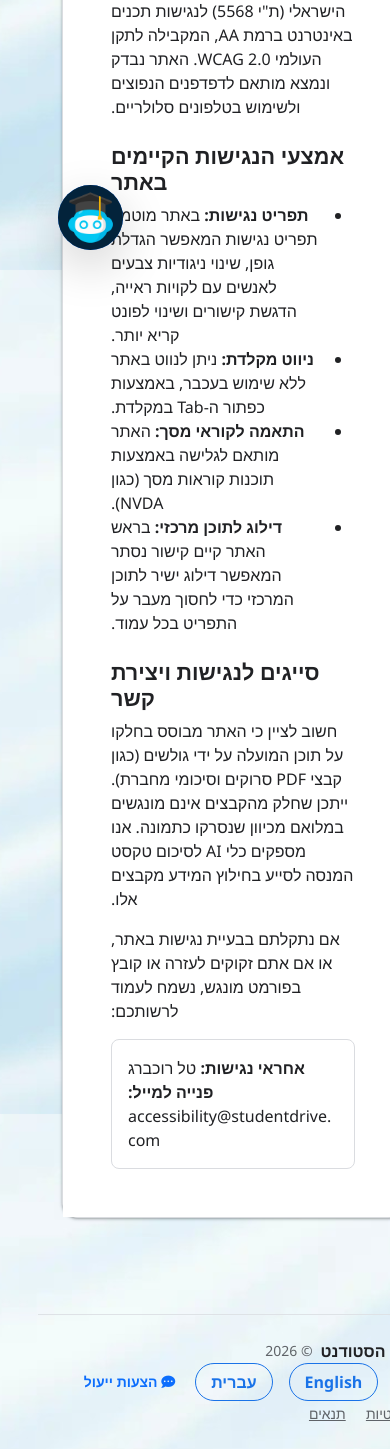
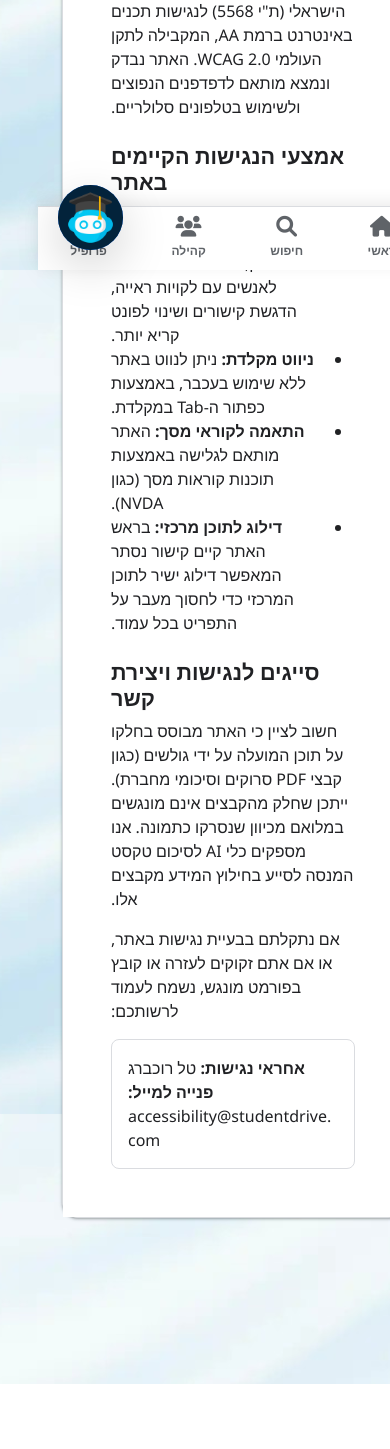
Before and after one commit to tal6456/Student_drive, a Django app: page /accessibility/ in a window 390 px wide. Shown: the part 574-2023 px from the top of the page. After the commit the page ends 1958 px from the top, so only its background shows below. Run offline with Django 5.2, Linux system fonts and the light colour scheme; some libraries are stand-ins or nearby versions.

Commit message:
21.3 22:20 שינוי משפט

```diff
--- a/core/templates/core/base.html
+++ b/core/templates/core/base.html
@@ -3,7 +3,7 @@
 <html lang="he" dir="rtl">
 <head>
     <meta charset="UTF-8">
-    <meta name="viewport" content="width=device-width, initial-scale=1.0, maximum-scale=1.0, user-scalable=no">
+    <meta name="viewport" content="width=device-width, initial-scale=1.0, maximum-scale=1.0, user-scalable=no, viewport-fit=cover">
     <title>{% block title %}בית הסטודנט{% endblock %}</title>
 
     <link rel="apple-touch-icon" href="{% static 'icon-192.png' %}">
@@ -24,6 +24,40 @@
 
     {% block extra_css %}
     <style>
+        /* --- תפריט תחתון לאפליקציה במובייל --- */
+        .mobile-bottom-nav {
+            position: fixed;
+            bottom: 0;
+            left: 0;
+            width: 100%;
+            background-color: var(--gd-card, #ffffff);
+            box-shadow: 0 -4px 15px rgba(0,0,0,0.08);
+            display: flex;
+            justify-content: space-around;
+            padding: 10px 0 calc(10px + env(safe-area-inset-bottom)); /* תמיכה באייפונים החדשים */
+            z-index: 1050;
+            border-top: 1px solid var(--gd-border, #eeeeee);
+        }
+        .mobile-bottom-nav .nav-item {
+            display: flex;
+            flex-direction: column;
+            align-items: center;
+            color: var(--gd-text-muted, #6c757d);
+            text-decoration: none;
+            font-size: 0.75rem;
+            font-weight: 600;
+            gap: 4px;
+            transition: 0.2s;
+        }
+        .mobile-bottom-nav .nav-item i { font-size: 1.3rem; }
+        .mobile-bottom-nav .nav-item.active { color: #1a73e8; }
+        .mobile-bottom-nav .nav-item:active { transform: scale(0.9); }
+
+        /* הסתרת הפוטר המקורי במובייל כדי שלא יתנגש עם התפריט התחתון */
+        @media (max-width: 991px) {
+            .footer { display: none !important; }
+            #main-content { padding-bottom: 70px; } /* ריווח שלא יוסתר תוכן */
+        }
         /* --- [NEW] Search Backdrop Style --- */
         #search-focus-backdrop {
             position: fixed;
@@ -81,6 +115,13 @@
             transition: all 0.35s cubic-bezier(0.4, 0, 0.2, 1);
             z-index: 1050;
             border: 1px solid rgba(255, 255, 255, 0.5);
+        }
+        /* פתיחת התפריט במובייל בלחיצה על ההמבורגר */
+        .navbar-collapse.show {
+            visibility: visible;
+            opacity: 1;
+            transform: translateY(15px) scale(1);
+            display: block !important;
         }
 
         @media (min-width: 992px) {
@@ -664,5 +705,24 @@ function getAISummary(docId, event) {
     });
 }
 </script>
+
+<nav class="mobile-bottom-nav d-lg-none notranslate">
+    <a href="{% url 'home' %}" class="nav-item {% if request.resolver_match.url_name == 'home' %}active{% endif %}">
+        <i class="fas fa-home"></i>
+        <span>ראשי</span>
+    </a>
+    <a href="{% url 'global_search' %}" class="nav-item {% if request.resolver_match.url_name == 'global_search' %}active{% endif %}">
+        <i class="fas fa-search"></i>
+        <span>חיפוש</span>
+    </a>
+    <a href="{% url 'community_feed' %}" class="nav-item {% if request.resolver_match.url_name == 'community_feed' %}active{% endif %}">
+        <i class="fas fa-users"></i>
+        <span>קהילה</span>
+    </a>
+    <a href="{% url 'profile' %}" class="nav-item {% if request.resolver_match.url_name == 'profile' %}active{% endif %}">
+        <i class="fas fa-user-circle"></i>
+        <span>פרופיל</span>
+    </a>
+</nav>
 </body>
 </html>
```
